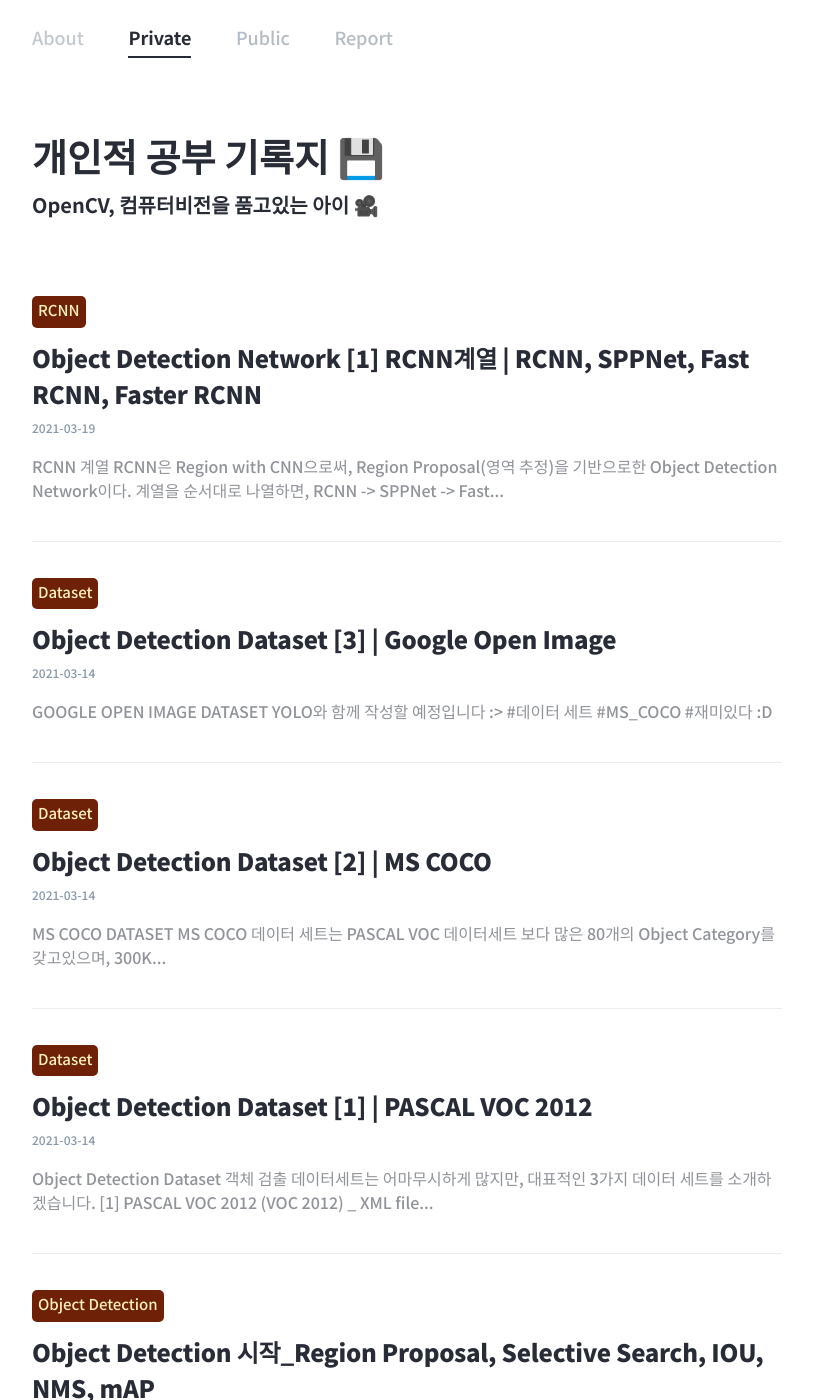
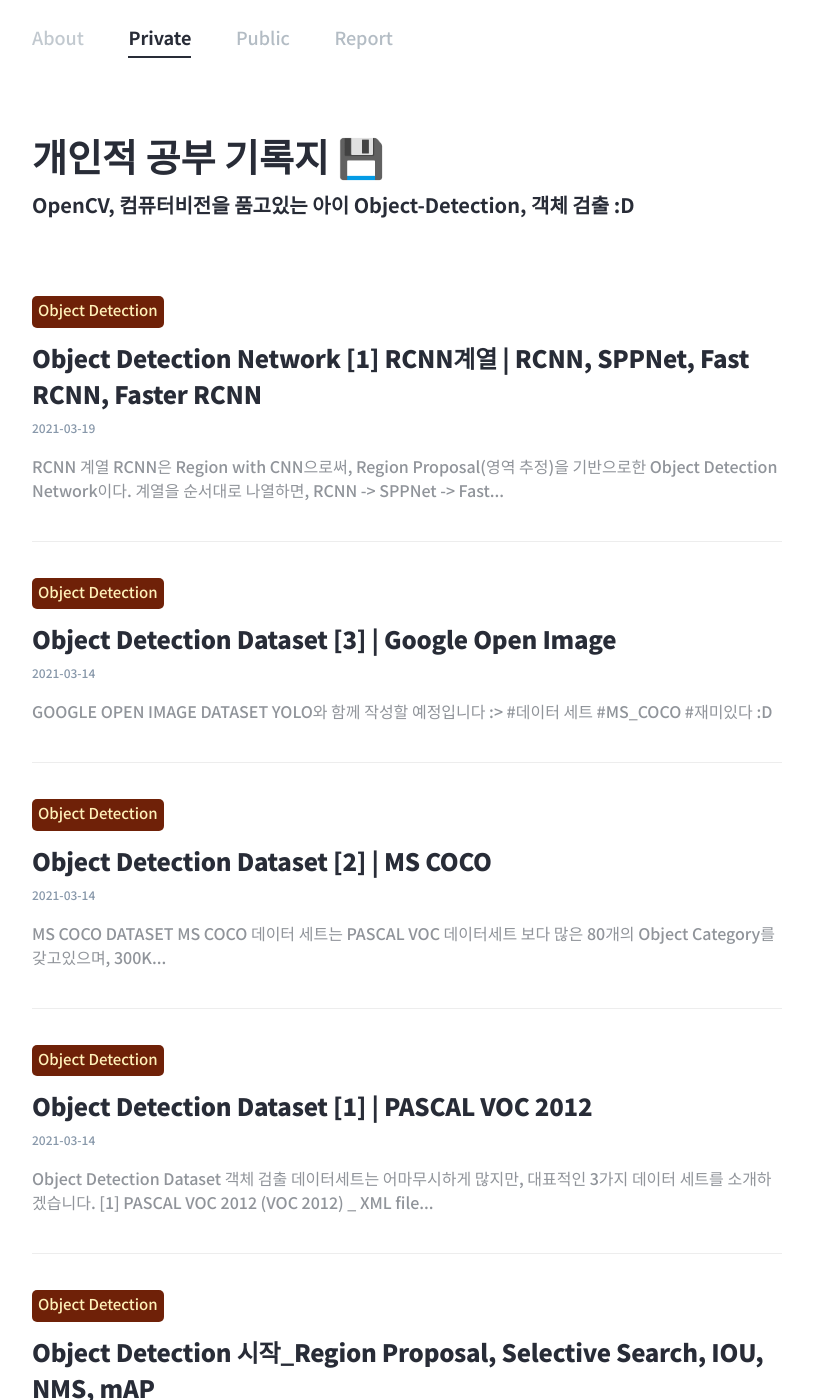
Before and after one commit to yoncho/yoncho.github.io, a Jekyll site: the page built from private/index.html, in a window 1280 px wide and 1400 px high. Shown: the whole window, without its empty margins (233-1046 px from the left). Built offline with Jekyll 4.4.1, drawn with Linux system fonts in a browser that asks for light colours; some web fonts are replaced.

Commit message:
2021.09.22

```diff
--- a/private/index.html
+++ b/private/index.html
@@ -1,7 +1,7 @@
 ---
 layout: default
 title: "개인적 공부 기록지 💾"
-description: OpenCV, 컴퓨터비전을 품고있는 아이 🎥
+description: OpenCV, 컴퓨터비전을 품고있는 아이        Object-Detection, 객체 검출 :D
 main: true
 project-header: true
 ---
```
Also changed, not shown: private/13_Object_Detection데이터세트_1.md (+1 -1 lines), private/14_Object_Detection데이터세트_2.md (+1 -1 lines), private/15_Object_Detection데이터세트_3.md (+1 -1 lines), private/16_Object_Detection_RCNN계열_1.md (+1 -1 lines).
